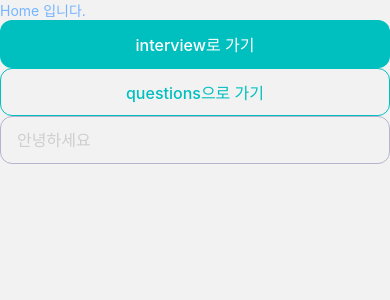
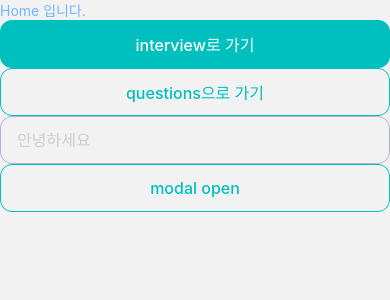
Before and after one commit to petercoco626/mock-interview-app, a React Native app: screen / in a window 390 px wide. Shown: the top 300 px of the page. Built offline with nearby package versions, Linux system fonts and the light colour scheme.

Commit message:
[feat] design-system : modal

```diff
--- /dev/null
+++ b/components/base/modal.tsx
@@ -0,0 +1,21 @@
+import { ReactNode } from 'react';
+import { Modal as ReactNativeModal, View } from 'react-native';
+
+interface ModalProps {
+  isModalOpen: boolean;
+  children: ReactNode;
+}
+
+export function Modal({ isModalOpen, children }: ModalProps) {
+  return (
+    <ReactNativeModal
+      animationType="fade"
+      transparent={true}
+      visible={isModalOpen}
+    >
+      <View className="w-full h-full bg-[rgba(0, 0, 0, 0.6)] flex flex-row items-center justify-center">
+        {children}
+      </View>
+    </ReactNativeModal>
+  );
+}
--- a/screens/home.tsx
+++ b/screens/home.tsx
@@ -1,11 +1,15 @@
 import { Button } from '@/components/base/button';
 import Input from '@/components/base/input';
+import { Modal } from '@/components/base/modal';
 import { ScreenRouteParamType } from '@/constants/screen';
 import { NavigationProp, useNavigation } from '@react-navigation/native';
+import { useState } from 'react';
 import { Text, View } from 'react-native';
 
 export function HomeScreen() {
   const navigation = useNavigation<NavigationProp<ScreenRouteParamType>>();
+
+  const [isModalOpen, setIsModalOpen] = useState(false);
 
   return (
     <View>
@@ -20,6 +24,17 @@ export function HomeScreen() {
         onPress={() => navigation.navigate('question')}
       ></Button>
       <Input placeholder="안녕하세요" />
+      <Button
+        text="modal open"
+        variant="secondary"
+        onPress={() => setIsModalOpen(true)}
+      ></Button>
+      <Modal isModalOpen={isModalOpen}>
+        <Button
+          text="modal close"
+          onPress={() => setIsModalOpen(false)}
+        ></Button>
+      </Modal>
     </View>
   );
 }
```
